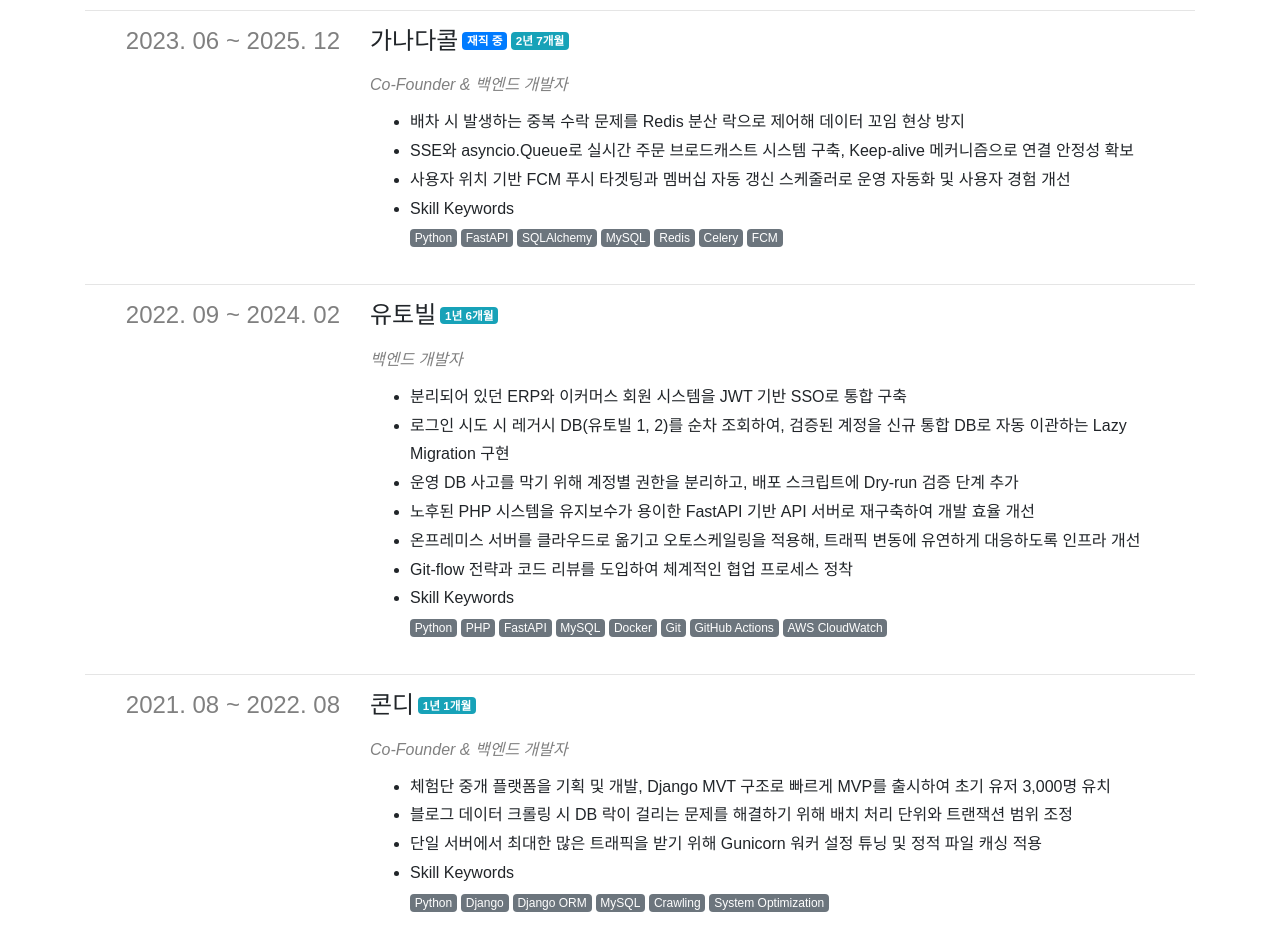
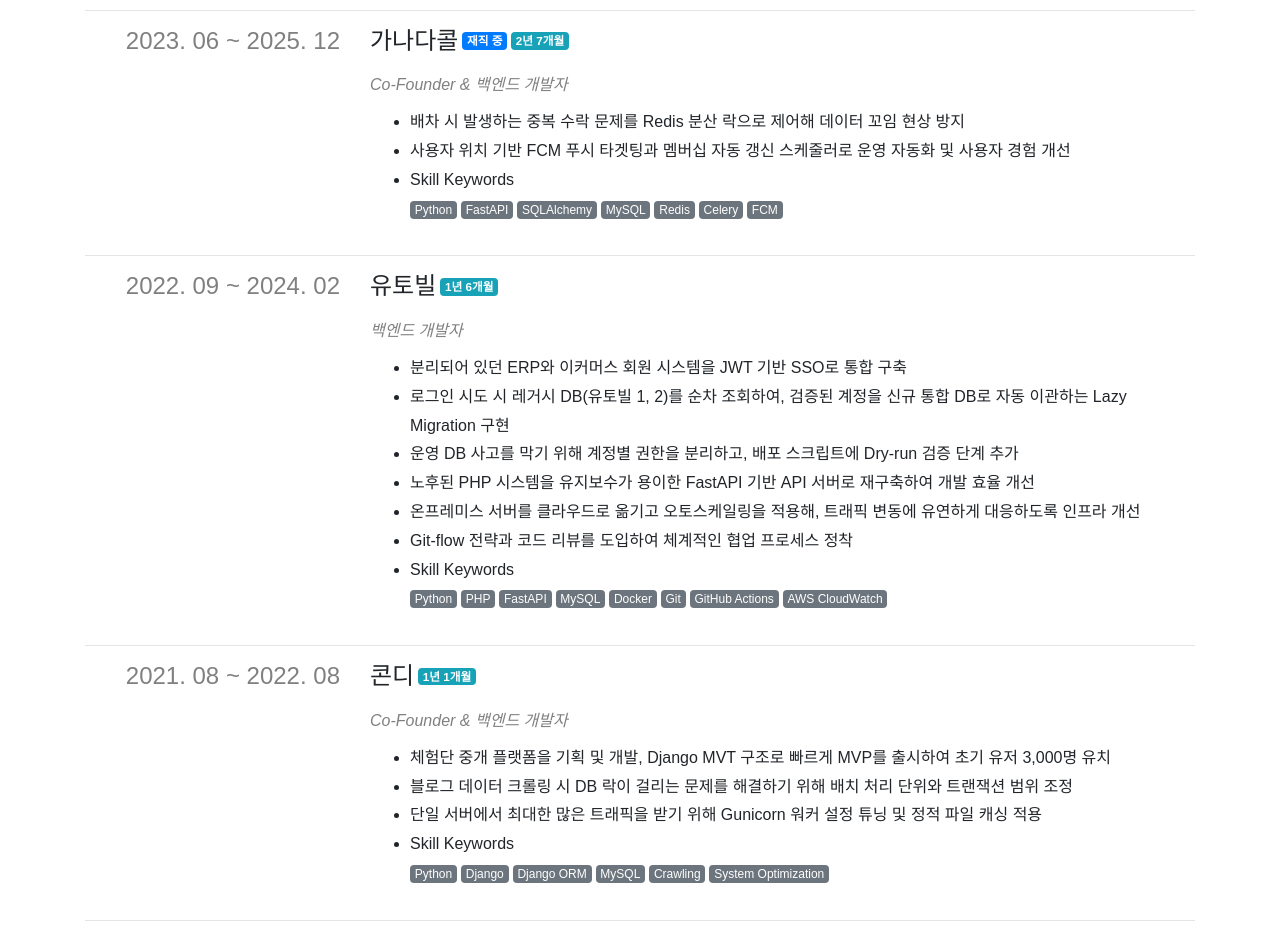
Before and after one commit to yuneast/resume, a Next.js app: page / in a window 1280 px wide. Shown: the part 1880-2814 px from the top of the page. Built offline with nearby package versions, Linux system fonts and the light colour scheme; a web font is replaced by a local one.

Commit message:
Update experience.ts

```diff
--- a/payload/experience.ts
+++ b/payload/experience.ts
@@ -51,7 +51,6 @@
           startedAt: '2023-06',
           descriptions: [
             '배차 시 발생하는 중복 수락 문제를 Redis 분산 락으로 제어해 데이터 꼬임 현상 방지',
-            'SSE와 asyncio.Queue로 실시간 주문 브로드캐스트 시스템 구축, Keep-alive 메커니즘으로 연결 안정성 확보',
             '사용자 위치 기반 FCM 푸시 타겟팅과 멤버십 자동 갱신 스케줄러로 운영 자동화 및 사용자 경험 개선',
           ],
           skillKeywords: [
```
